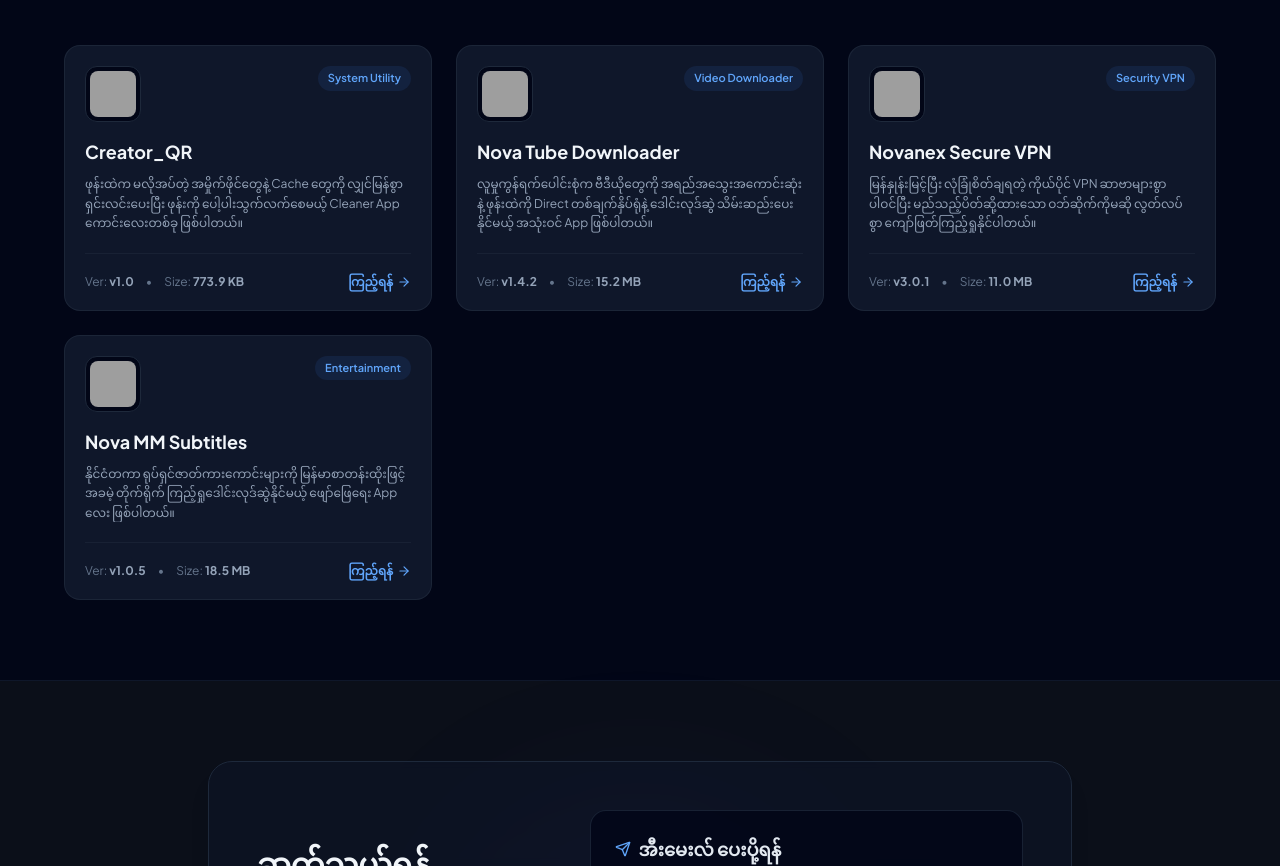
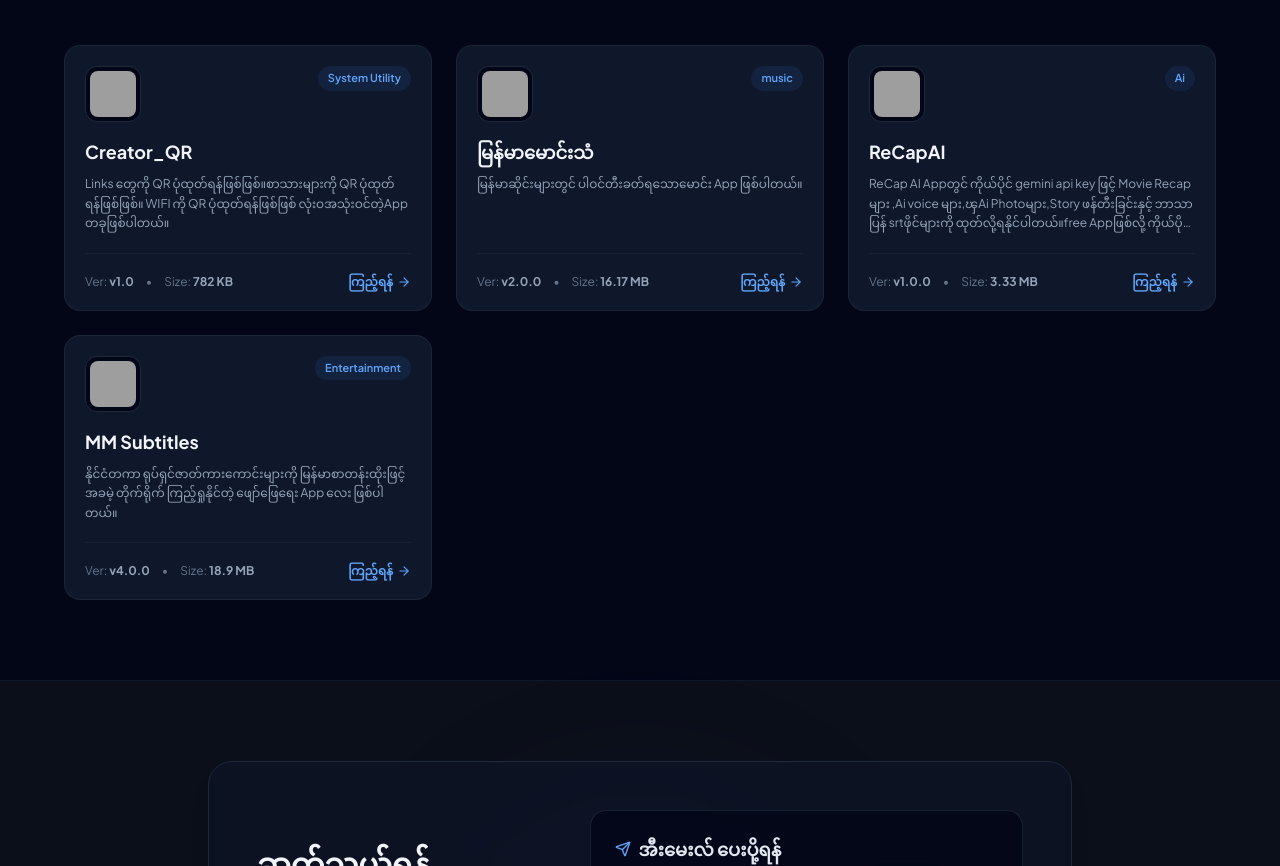
Before and after one commit to ChitLay118/NOVANEX, a plain HTML site: page index.html in a window 1280 px wide. Shown: the part 959-1825 px from the top of the page. Drawn offline with nearby package versions, Linux system fonts and the light colour scheme; grey boxes are pictures that could not be loaded; a web font is replaced by a local one.

Commit message:
Update app details in index.html

```diff
--- a/index.html
+++ b/index.html
@@ -334,42 +334,42 @@
             {
                 id: "Creator_QR",
                 name: "Creator_QR",
-                description: "ဖုန်းထဲက မလိုအပ်တဲ့ အမှိုက်ဖိုင်တွေနဲ့ Cache တွေကို လျှင်မြန်စွာရှင်းလင်းပေးပြီး ဖုန်းကို ပေါ့ပါးသွက်လက်စေမယ့် Cleaner App ကောင်းလေးတစ်ခု ဖြစ်ပါတယ်။",
+                description: "Links တွေကို QR ပုံထုတ်ရန်ဖြစ်ဖြစ်။စာသားများကို QR ပုံထုတ်ရန်ဖြစ်ဖြစ်။ WIFI ကို QR ပုံထုတ်ရန်ဖြစ်ဖြစ် လုံးဝအသုံးဝင်တဲ့App တခုဖြစ်ပါတယ်။",
                 category: "System Utility",
                 icon: "https://i.ibb.co/KRD6ZHQ/play-store-512.png",
-                downloadUrl: "https://github.com/ChitLay118/Creator_QR/releases/download/Creator_QR/Creator_QR.apk",
+                downloadUrl: "https://github.com/ChitLay118/creator_qr/releases/download/Creator_QR/QR-Creator.apk",
                 version: "v1.0",
-                size: "773.9 KB"
+                size: "782 KB"
             },
             {
-                id: "nova-video-downloader",
-                name: "Nova Tube Downloader",
-                description: "လူမှုကွန်ရက်ပေါင်းစုံက ဗီဒီယိုတွေကို အရည်အသွေးအကောင်းဆုံးနဲ့ ဖုန်းထဲကို Direct တစ်ချက်နှိပ်ရုံနဲ့ ဒေါင်းလုဒ်ဆွဲ သိမ်းဆည်းပေးနိုင်မယ့် အသုံးဝင် App ဖြစ်ပါတယ်။",
-                category: "Video Downloader",
-                icon: "https://images.unsplash.com/photo-1611162617213-7d7a39e9b1d7?w=128&auto=format&fit=crop&q=60&ixlib=rb-4.0.3",
-                downloadUrl: "https://github.com/novanex/downloader-apk/releases/download/v1.0/NovaDownloader.apk",
-                version: "v1.4.2",
-                size: "15.2 MB"
+                id: "မြန်မာမောင်းသံ",
+                name: "မြန်မာမောင်းသံ",
+                description: "မြန်မာဆိုင်းများတွင် ပါဝင်တီးခတ်ရသောမောင်း App ဖြစ်ပါတယ်။",
+                category: "music",
+                icon: "https://i.ibb.co/CKyPrKf8/ic-launcher.png",
+                downloadUrl: "https://github.com/ChitLay118/Moung-myanmar/releases/download/Version2/Moung.v2.apk",
+                version: "v2.0.0",
+                size: "16.17 MB"
             },
             {
-                id: "nova-vpn",
-                name: "Novanex Secure VPN",
-                description: "မြန်နှုန်းမြင့်ပြီး လုံခြုံစိတ်ချရတဲ့ ကိုယ်ပိုင် VPN ဆာဗာများစွာ ပါဝင်ပြီး မည်သည့်ပိတ်ဆို့ထားသော ဝဘ်ဆိုက်ကိုမဆို လွတ်လပ်စွာ ကျော်ဖြတ်ကြည့်ရှုနိုင်ပါတယ်။",
-                category: "Security VPN",
-                icon: "https://images.unsplash.com/photo-1563986768494-4dee2763ff3f?w=128&auto=format&fit=crop&q=60&ixlib=rb-4.0.3",
-                downloadUrl: "https://github.com/novanex/vpn-apk/releases/download/v1.0/NovanexVPN.apk",
-                version: "v3.0.1",
-                size: "11.0 MB"
+                id: "ReCapAI",
+                name: "ReCapAI",
+                description: "ReCap AI Appတွင် ကိုယ်ပိုင် gemini api key ဖြင့် Movie Recap များ ,Ai voice များ,ၾAi Photoများ,Story ဖန်တီးခြင်းနှင့် ဘာသာပြန် srtဖိုင်များကို ထုတ်လို့ရနိုင်ပါတယ်။free Appဖြစ်လို့ ကိုယ်ပိုင်  api key ဖြင့်တာသုံးဆွဲရမှာဖြစ်ပြီးUserများရဲ့ Api key က userတို့ ဖုန်ထဲတွင်သာ သိမ်းဆည်မည်ဖြစ်သောကြောင့် ယုံကြည်စိတ်ချရပါတယ်ခင်ဗျာ။",
+                category: "Ai",
+                icon: "https://i.ibb.co/r2nNvdHd/play-store-512.png",
+                downloadUrl: "https://github.com/ChitLay118/NOVANEX-AI-ReCap-update/releases/download/ReCapAi-v1.0/ReCapAI.apk",
+                version: "v1.0.0",
+                size: "3.33 MB"
             },
             {
-                id: "nova-mmsub",
-                name: "Nova MM Subtitles",
-                description: "နိုင်ငံတကာ ရုပ်ရှင်ဇာတ်ကားကောင်းများကို မြန်မာစာတန်းထိုးဖြင့် အခမဲ့ တိုက်ရိုက် ကြည့်ရှုဒေါင်းလုဒ်ဆွဲနိုင်မယ့် ဖျော်ဖြေရေး App လေး ဖြစ်ပါတယ်။",
+                id: "Channel1",
+                name: "MM Subtitles",
+                description: "နိုင်ငံတကာ ရုပ်ရှင်ဇာတ်ကားကောင်းများကို မြန်မာစာတန်းထိုးဖြင့် အခမဲ့ တိုက်ရိုက် ကြည့်ရှုနိုင်တဲ့ ဖျော်ဖြေရေး App လေး ဖြစ်ပါတယ်။",
                 category: "Entertainment",
-                icon: "https://images.unsplash.com/photo-1594909122845-11baa439b7bf?w=128&auto=format&fit=crop&q=60&ixlib=rb-4.0.3",
-                downloadUrl: "https://github.com/novanex/mmsub-apk/releases/download/v1.0/NovaMMSub.apk",
-                version: "v1.0.5",
-                size: "18.5 MB"
+                icon: "https://i.ibb.co/KjWMhVsg/play-store-512.png",
+                downloadUrl: "https://github.com/ChitLay118/data-json-channel1/releases/download/Channel1(v4.0.0)/Channel1.v4.0.0.apk",
+                version: "v4.0.0",
+                size: "18.9 MB"
             }
         ];
 
```
